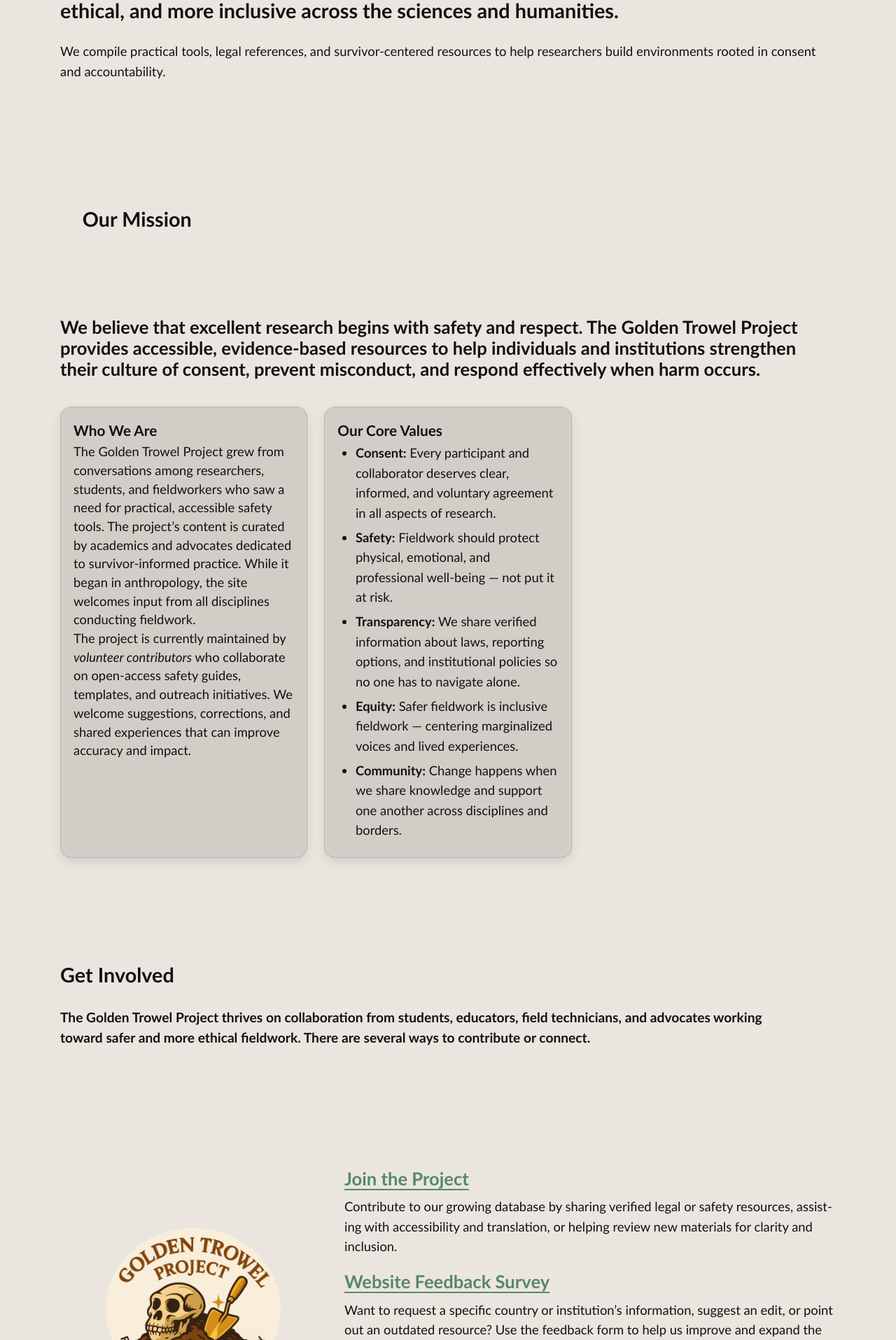
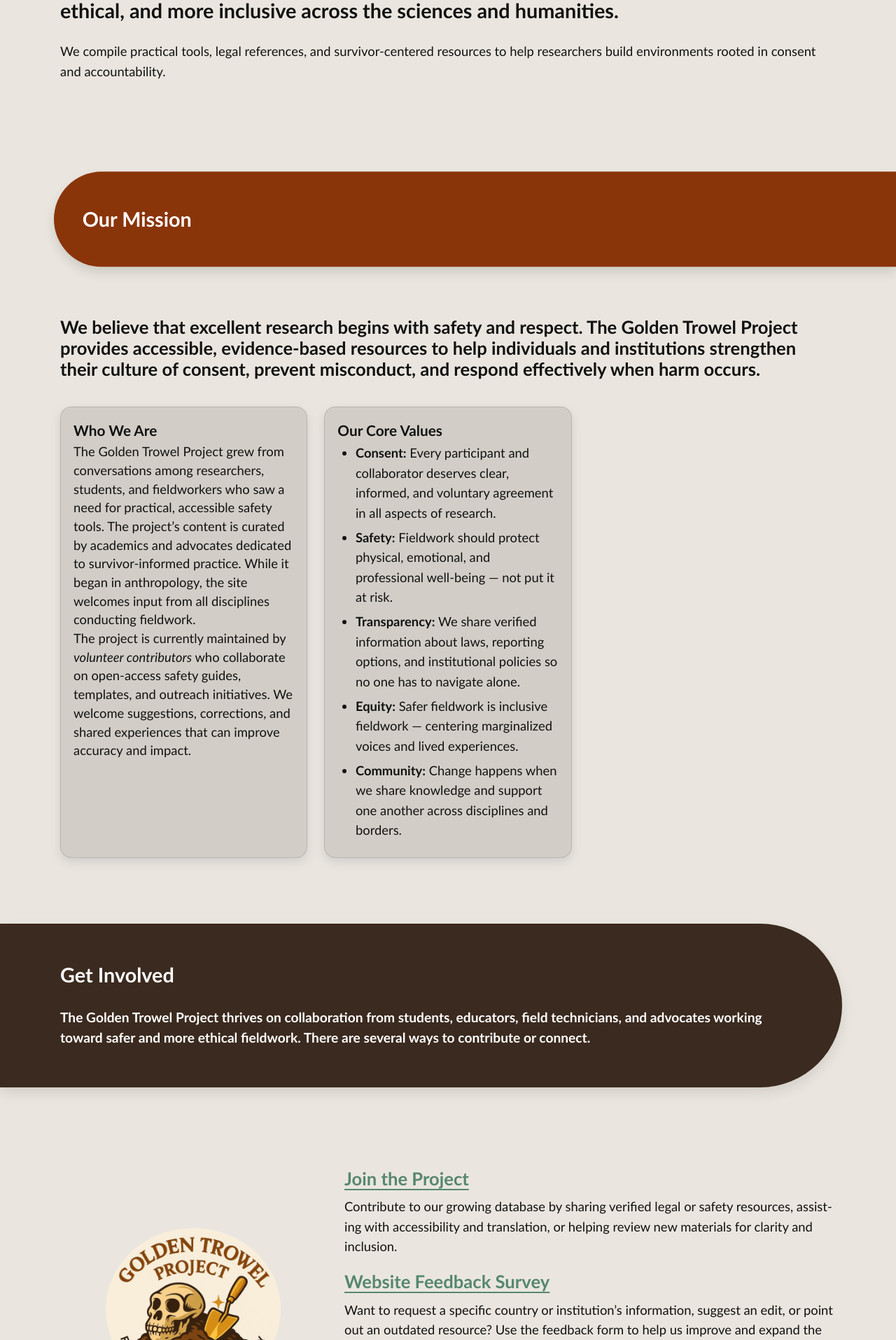
Before and after one commit to AnthroSafetyWarrior/GoldenTrowelProject, a Jekyll site: the page built from _pages/aboutus.html, in a window 1280 px wide. Shown: the part 879-2794 px from the top of the page at 70% size. Built offline with Jekyll 4.4.1, drawn with Linux system fonts in a browser that asks for light colours.

Commit message:
updating name

```diff
--- a/_layouts/default.html
+++ b/_layouts/default.html
@@ -901,41 +899,26 @@ html, body { overflow-x: hidden; }
   border: var(--pill-border) solid var(--pill-color, var(--soil)) !important;
   box-shadow: none !important;
 }
-.pill::before{ content: none !important; }
-
+.pill::before{ content: none !important; }   /* kills old solid fill */
 .pill::after{
   content: "";
   position: absolute;
   top: 0;
   left: calc(50% - 50vw);
   width: 100vw;
-  height: var(--band-h, 0px);
+  height: var(--band-h, 0px);   /* JS sets this */
   z-index: -1;
   pointer-events: none;
   background: transparent;
 }
+.pill.pill--clip-right::after{ background: var(--offwhite); right: calc(50% - 50vw); left:auto; }
+.pill.pill--clip-left::after { background: var(--wave-dark); left:  calc(50% - 50vw); right:auto; }
 
-.pill.pill--clip-right::after{
-  background: var(--offwhite);
-  left: auto;
-  right: calc(50% - 50vw);
-}
-.pill.pill--clip-left::after{
-  background: var(--wave-dark);
-  left: calc(50% - 50vw);
-  right: auto;
-}
+.pill.pill--orange{ --pill-color: var(--logo-orange); }
+.pill.pill--soil  { --pill-color: var(--soil); }
+.pill.pill--slate { --pill-color: var(--slate); }
+.pill.pill--sage  { --pill-color: var(--sage); }
 
-
-/* Final override: bands/heads are transparent, text readable */
-.pillband::before,
-.pillhead::before{
-  background: none !important;
-  box-shadow: none !important;
-}
-.pillband, .pillhead{
-  color: var(--ink) !important;
-}
 
 </style>
 
```
Also changed, not shown: other parts of _layouts/default.html (+0 -2 lines).
